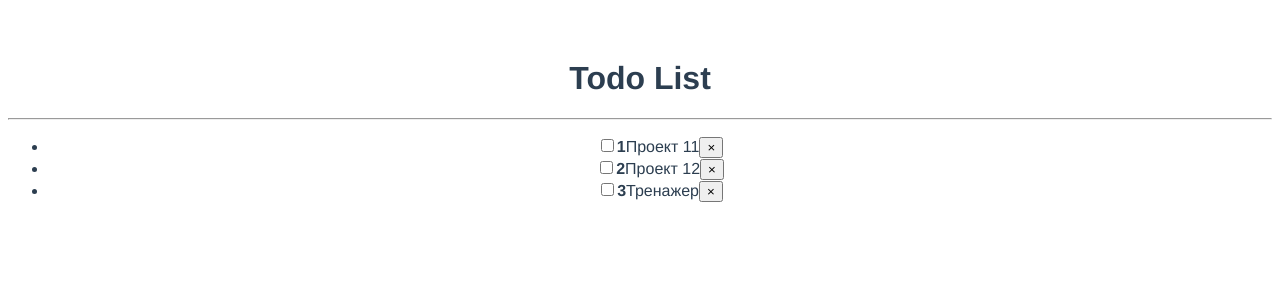
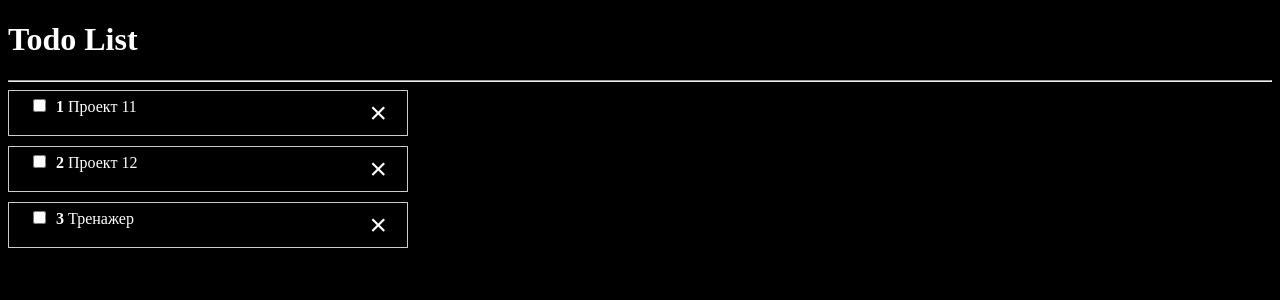
Before and after one commit to OlgaStrelk/TodoList, a Vue app: page / in a window 1280 px wide. Shown: the top 300 px of the page. Built offline with nearby package versions, Linux system fonts and the light colour scheme.

Commit message:
add some styles

```diff
--- a/src/App.vue
+++ b/src/App.vue
@@ -26,12 +26,8 @@ export default {
 </script>
 
 <style>
-#app {
-  font-family: Avenir, Helvetica, Arial, sans-serif;
-  -webkit-font-smoothing: antialiased;
-  -moz-osx-font-smoothing: grayscale;
-  text-align: center;
-  color: #2c3e50;
-  margin-top: 60px;
+* {
+  background: black;
+  color: white
 }
 </style>
--- a/src/components/TodoItem.vue
+++ b/src/components/TodoItem.vue
@@ -1,6 +1,11 @@
 <template>
-    <li>
-        <span><input type="checkbox"><strong>{{ todo.id }}</strong>{{ todo.title }}</span><button>&times;</button>
+    <li class="task">
+        <span v-bind:class="{done: todo.completed}">
+            <input class="input" type="checkbox">
+            <strong class="count">{{ todo.id }}</strong>
+            {{ todo.title }}
+        </span>
+        <button class="remove-button">&times;</button>
     </li>
 </template>
 
@@ -16,5 +21,35 @@ export default {
 }
 </script>
 
-<style>
+<style scoped>
+.task {
+    border: 1px solid #ccc;
+    display: flex;
+    justify-content: space-between;
+    padding: 5px 20px;
+    margin-bottom: 10px;
+}
+
+.remove-button {
+    font-size: 30px;
+    padding: 0;
+    top: 8px;
+    right: 4px;
+    border: none;
+    cursor: pointer;
+    transition: opacity 0.5s linear;
+    opacity: 1;
+}
+
+.remove-button:hover {
+    opacity: 0.6;
+}
+
+input {
+    margin-right: 10px;
+}
+
+.done {
+    text-decoration: line-through;
+}
 </style>
--- a/src/components/TodoList.vue
+++ b/src/components/TodoList.vue
@@ -1,9 +1,7 @@
 <template>
     <div>
-        <ul>
-            <TodoItem
-            v-for="item of todos"
-            v-bind:todo="item"/>
+        <ul class="list">
+            <TodoItem v-for="item of todos" v-bind:todo="item" />
         </ul>
     </div>
 </template>
@@ -16,3 +14,13 @@ export default {
         TodoItem
     }
 }</script>
+
+<style scoped>
+.list {
+    list-style: none;
+    margin: 0;
+    padding: 0;
+    max-width: 400px;
+    align-self: center;
+}
+</style>
```
Also changed, not shown: src/images/remove.svg (added).
